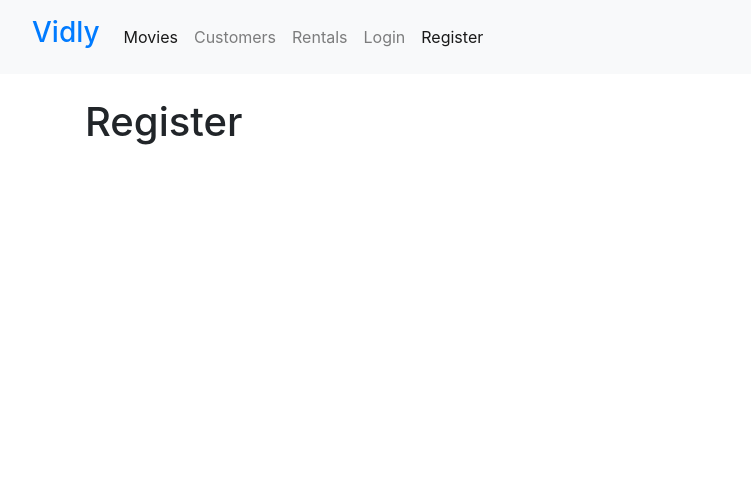
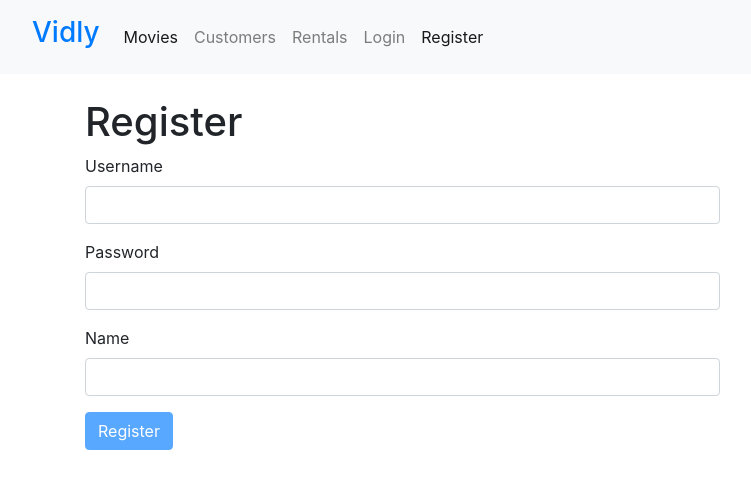
Before and after one commit to arunrr/vidly, a React (Create React App) app: page /register in a window 1280 px wide. Shown: the top 488 px of the page, without its empty margins (0-751 px from the left). Built offline with nearby package versions, Linux system fonts and the light colour scheme; what proptypes would draw is missing.

Commit message:
Added logic for Register Form

```diff
--- a/src/components/registerForm.jsx
+++ b/src/components/registerForm.jsx
@@ -1,8 +1,50 @@
-import React, { Component } from 'react';
+import React from 'react';
 
-class RegisterForm extends Component {
+import Joi from 'joi-browser';
+
+import Form from './commons/form';
+
+class RegisterForm extends Form {
+  state = {
+    data: {
+      username: '',
+      password: '',
+      fullName: ''
+    },
+    errors: {}
+  };
+
+  schema = {
+    username: Joi.string()
+      .email()
+      .required()
+      .label('Username'),
+    password: Joi.string()
+      .min(5)
+      .required()
+      .label('Password'),
+    fullName: Joi.string()
+      .required()
+      .label('Name')
+  };
+
+  doSubmit = () => {
+    // submit to server
+    console.log('Submitted');
+  };
+
   render() {
-    return <h1>Register</h1>;
+    return (
+      <React.Fragment>
+        <h1>Register</h1>
+        <form onSubmit={this.handleSubmit}>
+          {this.renderInput('username', 'Username', 'email')}
+          {this.renderInput('password', 'Password', 'password')}
+          {this.renderInput('fullName', 'Name')}
+          {this.renderSubmit('Register')}
+        </form>
+      </React.Fragment>
+    );
   }
 }
 
```
